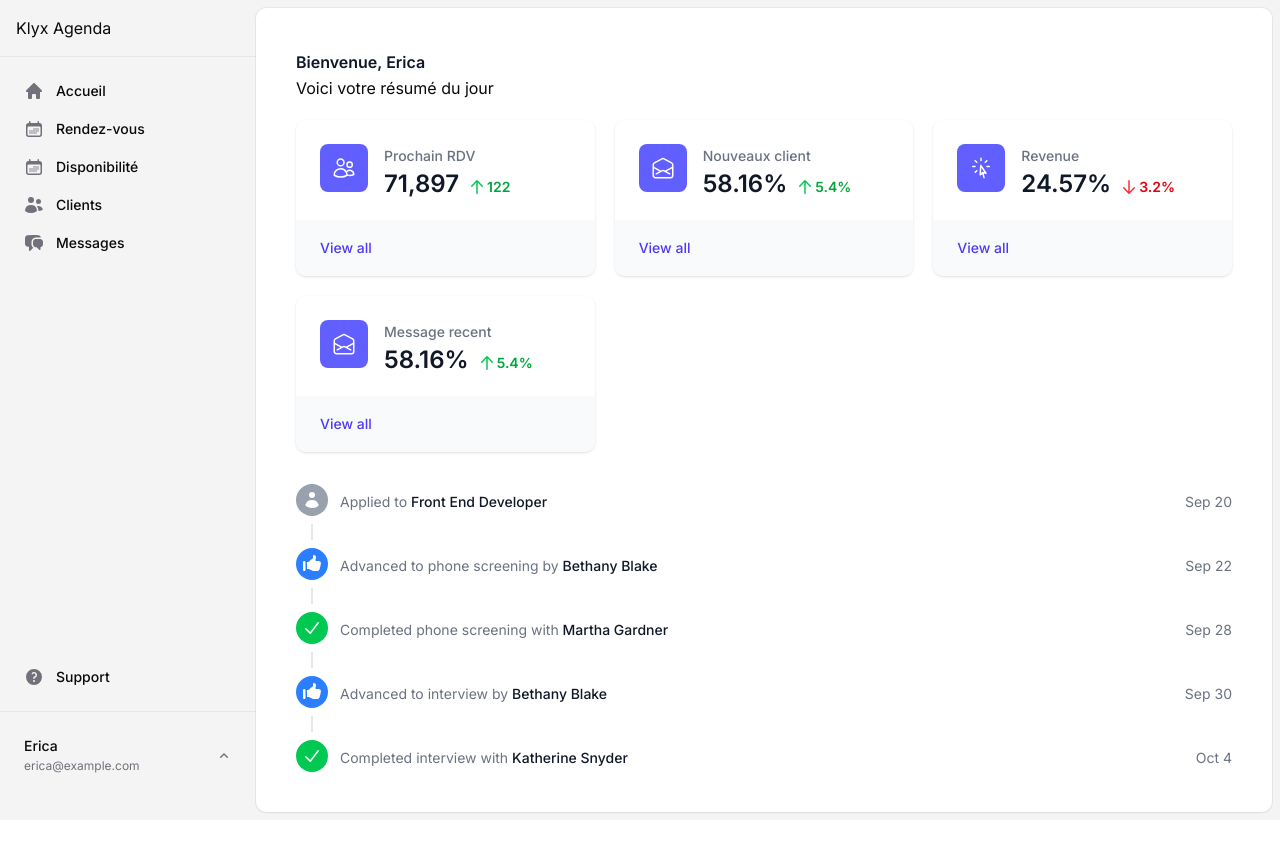
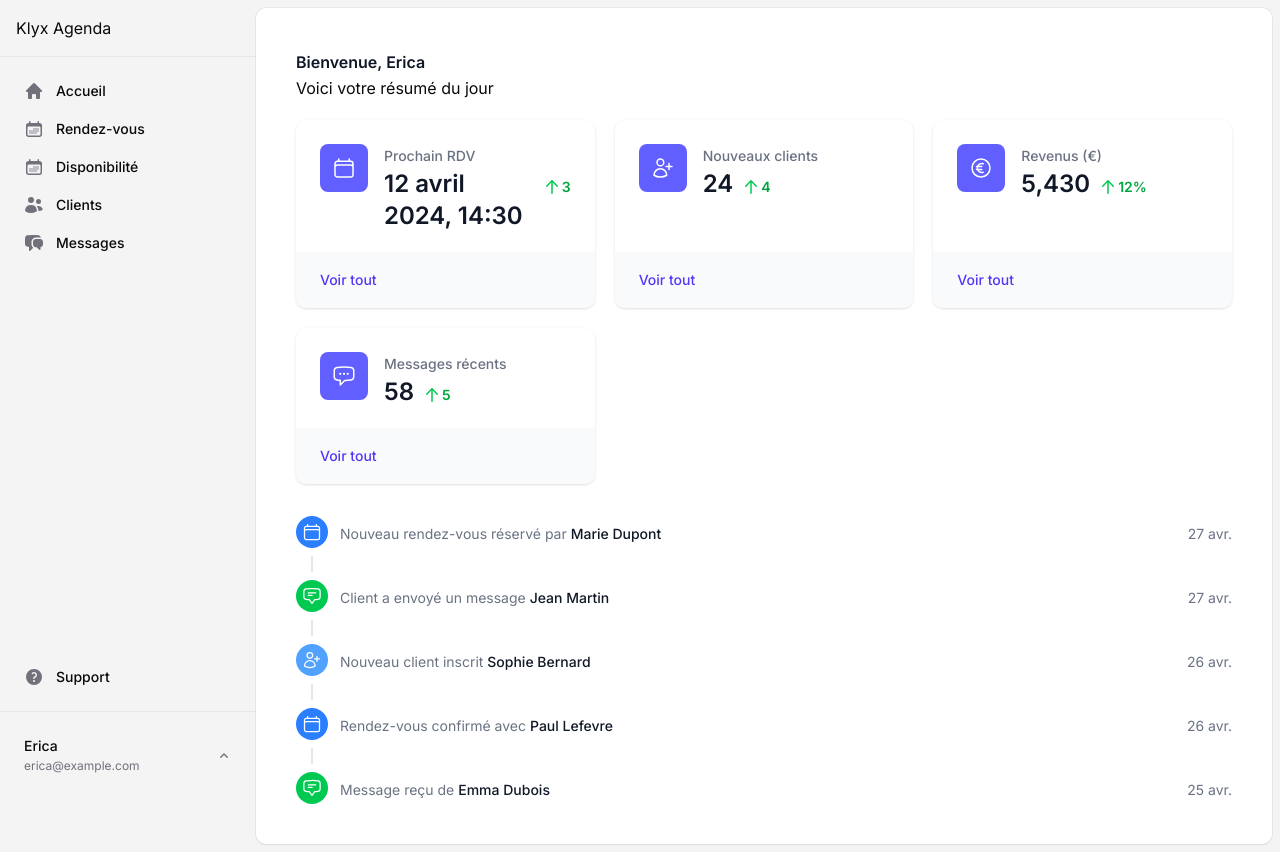
Before and after one commit to klyx-digital/klyx-agenda, a Next.js app: page /dashboard in a window 1280 px wide. Before the commit the page ends 820 px from the top, so only its background shows below. Built offline with nearby package versions, Linux system fonts and the light colour scheme.

Commit message:
amelioration du dashboard acceuil

```diff
--- a/src/components/page/dashboard/Feeds.jsx
+++ b/src/components/page/dashboard/Feeds.jsx
@@ -1,54 +1,58 @@
-import { CheckIcon, HandThumbUpIcon, UserIcon } from '@heroicons/react/20/solid'
+import {
+  CalendarIcon,
+  ChatBubbleBottomCenterTextIcon,
+  UserPlusIcon,
+} from '@heroicons/react/24/outline'
 
 const timeline = [
   {
     id: 1,
-    content: 'Applied to',
-    target: 'Front End Developer',
+    content: 'Nouveau rendez-vous réservé par',
+    target: 'Marie Dupont',
     href: '#',
-    date: 'Sep 20',
-    datetime: '2020-09-20',
-    icon: UserIcon,
-    iconBackground: 'bg-gray-400',
+    date: '27 avr.',
+    datetime: '2024-04-27',
+    icon: CalendarIcon,
+    iconBackground: 'bg-blue-500',
   },
   {
     id: 2,
-    content: 'Advanced to phone screening by',
-    target: 'Bethany Blake',
+    content: 'Client a envoyé un message',
+    target: 'Jean Martin',
     href: '#',
-    date: 'Sep 22',
-    datetime: '2020-09-22',
-    icon: HandThumbUpIcon,
-    iconBackground: 'bg-blue-500',
+    date: '27 avr.',
+    datetime: '2024-04-27',
+    icon: ChatBubbleBottomCenterTextIcon,
+    iconBackground: 'bg-green-500',
   },
   {
     id: 3,
-    content: 'Completed phone screening with',
-    target: 'Martha Gardner',
+    content: 'Nouveau client inscrit',
+    target: 'Sophie Bernard',
     href: '#',
-    date: 'Sep 28',
-    datetime: '2020-09-28',
-    icon: CheckIcon,
-    iconBackground: 'bg-green-500',
+    date: '26 avr.',
+    datetime: '2024-04-26',
+    icon: UserPlusIcon,
+    iconBackground: 'bg-blue-400',
   },
   {
     id: 4,
-    content: 'Advanced to interview by',
-    target: 'Bethany Blake',
+    content: 'Rendez-vous confirmé avec',
+    target: 'Paul Lefevre',
     href: '#',
-    date: 'Sep 30',
-    datetime: '2020-09-30',
-    icon: HandThumbUpIcon,
+    date: '26 avr.',
+    datetime: '2024-04-26',
+    icon: CalendarIcon,
     iconBackground: 'bg-blue-500',
   },
   {
     id: 5,
-    content: 'Completed interview with',
-    target: 'Katherine Snyder',
+    content: 'Message reçu de',
+    target: 'Emma Dubois',
     href: '#',
-    date: 'Oct 4',
-    datetime: '2020-10-04',
-    icon: CheckIcon,
+    date: '25 avr.',
+    datetime: '2024-04-25',
+    icon: ChatBubbleBottomCenterTextIcon,
     iconBackground: 'bg-green-500',
   },
 ]
--- a/src/components/page/dashboard/Stat.jsx
+++ b/src/components/page/dashboard/Stat.jsx
@@ -1,41 +1,42 @@
 import { ArrowDownIcon, ArrowUpIcon } from '@heroicons/react/20/solid'
 import {
-  CursorArrowRaysIcon,
-  EnvelopeOpenIcon,
-  UsersIcon,
+  CalendarIcon,
+  UserPlusIcon,
+  CurrencyEuroIcon,
+  ChatBubbleLeftEllipsisIcon,
 } from '@heroicons/react/24/outline'
 
 const stats = [
   {
     id: 1,
     name: 'Prochain RDV',
-    stat: '71,897',
-    icon: UsersIcon,
-    change: '122',
+    stat: '12 avril 2024, 14:30',
+    icon: CalendarIcon,
+    change: '3',
     changeType: 'increase',
   },
   {
     id: 2,
-    name: 'Nouveaux client',
-    stat: '58.16%',
-    icon: EnvelopeOpenIcon,
-    change: '5.4%',
+    name: 'Nouveaux clients',
+    stat: '24',
+    icon: UserPlusIcon,
+    change: '4',
     changeType: 'increase',
   },
   {
     id: 3,
-    name: 'Revenue',
-    stat: '24.57%',
-    icon: CursorArrowRaysIcon,
-    change: '3.2%',
-    changeType: 'decrease',
+    name: 'Revenus (€)',
+    stat: '5,430',
+    icon: CurrencyEuroIcon,
+    change: '12%',
+    changeType: 'increase',
   },
   {
     id: 4,
-    name: 'Message recent',
-    stat: '58.16%',
-    icon: EnvelopeOpenIcon,
-    change: '5.4%',
+    name: 'Messages récents',
+    stat: '58',
+    icon: ChatBubbleLeftEllipsisIcon,
+    change: '5',
     changeType: 'increase',
   },
 ]
@@ -60,7 +61,7 @@ export default function Stat() {
           >
             <dt>
               <div className="absolute rounded-md bg-indigo-500 p-3">
-                <item.icon aria-hidden="true" className="size-6 text-white" />
+                <item.icon aria-hidden="true" className="h-6 w-6 text-white" />
               </div>
               <p className="ml-16 truncate text-sm font-medium text-gray-500">
                 {item.name}
@@ -81,21 +82,21 @@ export default function Stat() {
                 {item.changeType === 'increase' ? (
                   <ArrowUpIcon
                     aria-hidden="true"
-                    className="size-5 shrink-0 self-center text-green-500"
+                    className="h-5 w-5 shrink-0 self-center text-green-500"
                   />
                 ) : (
                   <ArrowDownIcon
                     aria-hidden="true"
-                    className="size-5 shrink-0 self-center text-red-500"
+                    className="h-5 w-5 shrink-0 self-center text-red-500"
                   />
                 )}
 
                 <span className="sr-only">
                   {' '}
                   {item.changeType === 'increase'
-                    ? 'Increased'
-                    : 'Decreased'}{' '}
-                  by{' '}
+                    ? 'Augmentation'
+                    : 'Diminution'}{' '}
+                  de{' '}
                 </span>
                 {item.change}
               </p>
@@ -105,7 +106,7 @@ export default function Stat() {
                     href="#"
                     className="font-medium text-indigo-600 hover:text-indigo-500"
                   >
-                    View all<span className="sr-only"> {item.name} stats</span>
+                    Voir tout<span className="sr-only"> {item.name} stats</span>
                   </a>
                 </div>
               </div>
```
